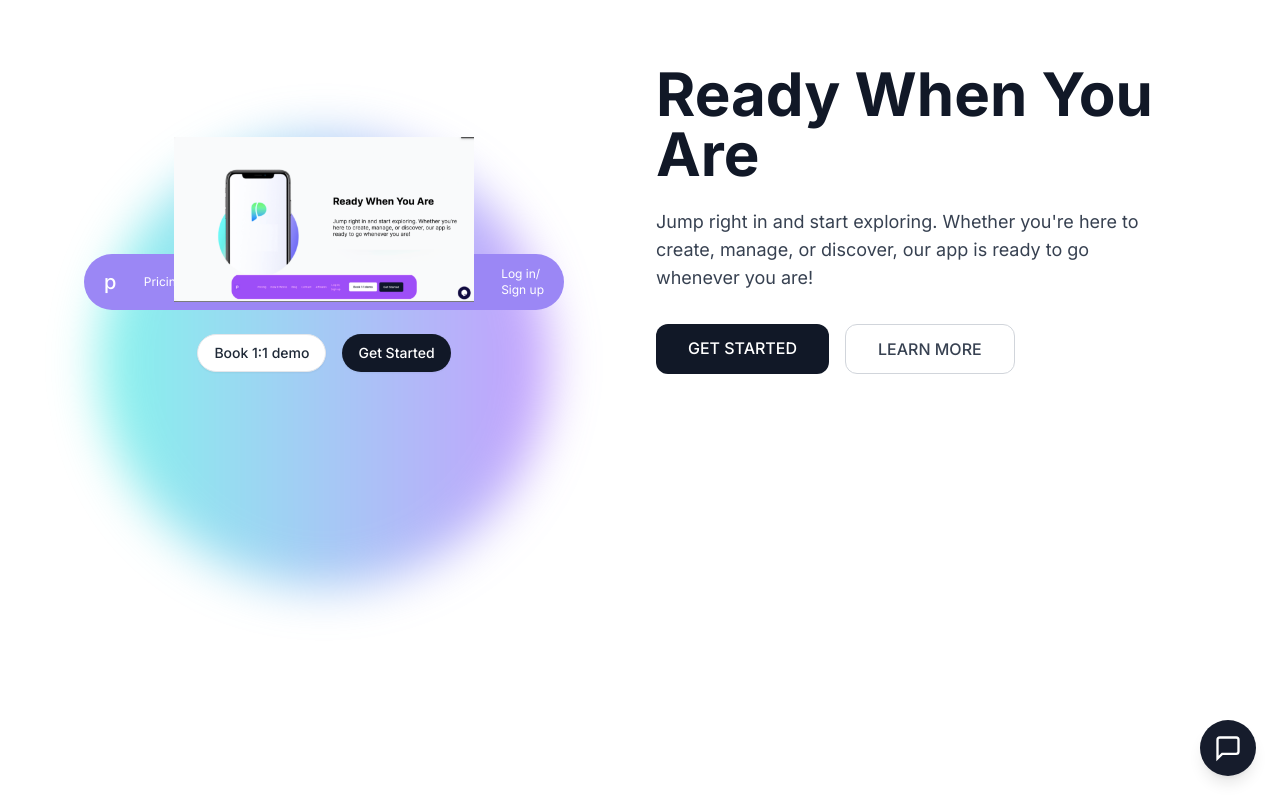
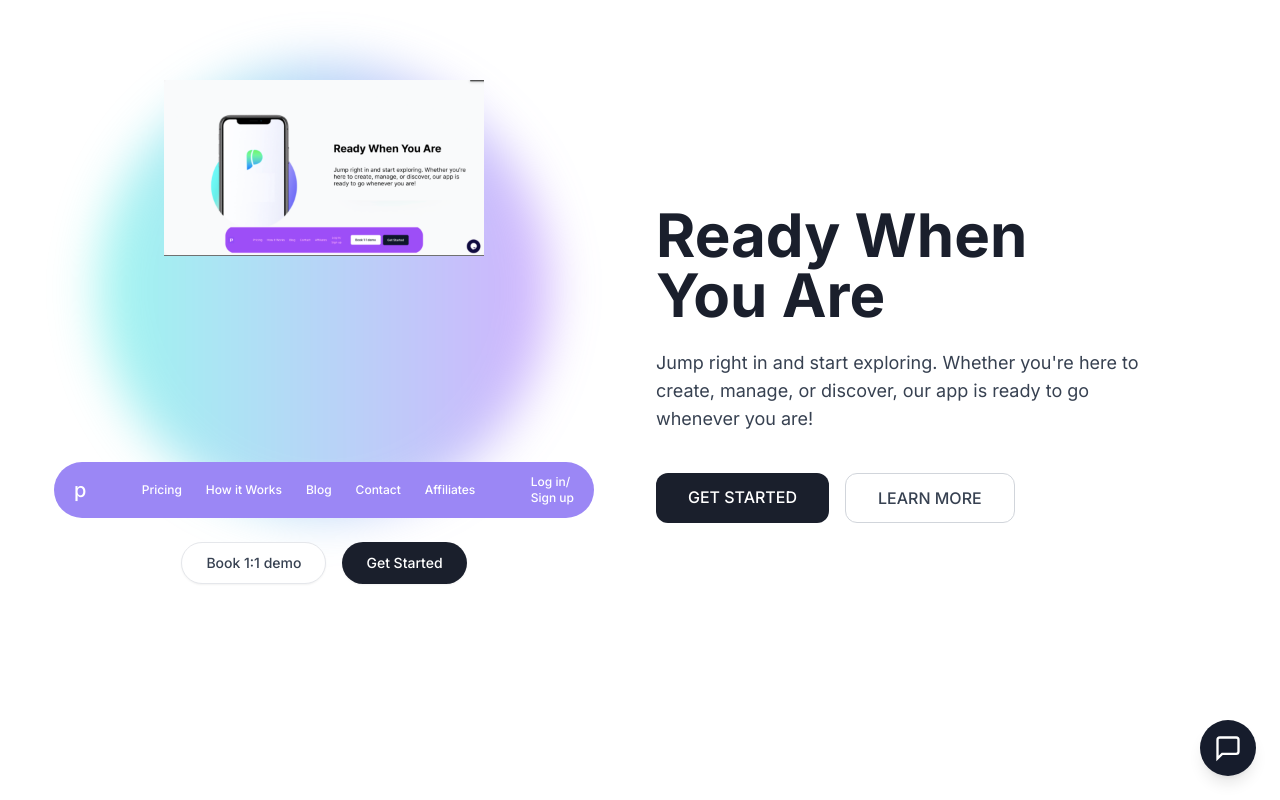
Before and after one commit to imvaibhav99/pixel-navigator, a React (Vite) app: page /landing2 in a window 1280 px wide. Built offline with nearby package versions, Linux system fonts and the light colour scheme.

Commit message:
Refactor landing page
The landing page was refactored to address inconsistencies.

```diff
--- a/src/pages/Landing2.tsx
+++ b/src/pages/Landing2.tsx
@@ -15,43 +15,43 @@ const Landing2 = () => {
           <div className="container mx-auto px-6">
             <div className="grid grid-cols-1 lg:grid-cols-2 gap-8 items-center">
               {/* Left Column with Phone */}
-              <div className="relative flex justify-center">
+              <div className="relative flex justify-center h-[600px]">
                 {/* Gradient background circle */}
-                <div className="absolute w-[450px] h-[450px] rounded-full bg-gradient-to-r from-brand-teal/50 to-brand-purple/50 blur-xl"></div>
+                <div className="absolute w-[450px] h-[450px] rounded-full bg-gradient-to-r from-brand-teal/40 to-brand-purple/40 blur-xl"></div>
 
                 {/* Phone image */}
-                <div className="relative z-10 w-[300px]">
+                <div className="relative z-10 w-[320px] top-4">
                   <img
-                    src="public/lovable-uploads/0691091c-5685-44ea-8235-41dd176303be.png"
+                    src="/lovable-uploads/0691091c-5685-44ea-8235-41dd176303be.png"
                     alt="Phone mockup"
                     className="w-full h-auto"
                   />
                 </div>
 
                 {/* Navigation bar below phone */}
-                <div className="absolute bottom-[-70px] w-[80%] max-w-[500px]">
+                <div className="absolute bottom-20 w-[90%] max-w-[550px]">
                   <div className="bg-[#9b87f5] rounded-full px-5 py-3 flex items-center justify-between">
                     <div className="text-white text-xl font-medium">p</div>
 
                     <div className="hidden md:flex space-x-6">
-                      <span className="text-xs text-white">Pricing</span>
-                      <span className="text-xs text-white">How it Works</span>
-                      <span className="text-xs text-white">Blog</span>
-                      <span className="text-xs text-white">Contact</span>
-                      <span className="text-xs text-white">Affiliates</span>
+                      <span className="text-xs text-white font-medium">Pricing</span>
+                      <span className="text-xs text-white font-medium">How it Works</span>
+                      <span className="text-xs text-white font-medium">Blog</span>
+                      <span className="text-xs text-white font-medium">Contact</span>
+                      <span className="text-xs text-white font-medium">Affiliates</span>
                     </div>
 
-                    <div className="text-xs text-white">
+                    <div className="text-xs text-white font-medium">
                       Log in/<br />Sign up
                     </div>
                   </div>
 
                   {/* Buttons below navigation */}
                   <div className="flex justify-center mt-6 space-x-4">
-                    <button className="bg-white text-gray-800 border border-gray-200 rounded-full px-4 py-2 text-sm font-medium shadow-sm">
+                    <button className="bg-white text-gray-700 border border-gray-200 rounded-full px-6 py-2.5 text-sm font-medium shadow-sm">
                       Book 1:1 demo
                     </button>
-                    <button className="bg-gray-900 text-white rounded-full px-4 py-2 text-sm font-medium shadow-sm">
+                    <button className="bg-[#1A1F2C] text-white rounded-full px-6 py-2.5 text-sm font-medium shadow-sm">
                       Get Started
                     </button>
                   </div>
@@ -59,17 +59,17 @@ const Landing2 = () => {
               </div>
 
               {/* Right Column with Text */}
-              <div className="mt-32 lg:mt-0 text-left lg:pr-12">
-                <h1 className="text-5xl lg:text-6xl font-bold leading-tight mb-6 text-gray-900">
-                  Ready When You Are
+              <div className="mt-20 lg:mt-0 text-left lg:pr-12">
+                <h1 className="text-5xl lg:text-6xl font-bold leading-tight mb-6 text-[#1A1F2C]">
+                  Ready When <br className="hidden md:block" />You Are
                 </h1>
 
-                <p className="text-lg text-gray-700 mb-8 max-w-lg">
+                <p className="text-lg text-gray-700 mb-10 max-w-lg">
                   Jump right in and start exploring. Whether you're here to create, manage, or discover, our app is ready to go whenever you are!
                 </p>
 
                 <div className="hidden lg:flex flex-col sm:flex-row gap-4">
-                  <Link to="/dashboard" className="bg-gray-900 text-white rounded-lg px-8 py-3 font-medium text-center w-full sm:w-auto">
+                  <Link to="/dashboard" className="bg-[#1A1F2C] text-white rounded-lg px-8 py-3 font-medium text-center w-full sm:w-auto">
                     GET STARTED
                   </Link>
                   <Link to="/" className="border border-gray-300 text-gray-700 rounded-lg px-8 py-3 font-medium text-center w-full sm:w-auto">
```
